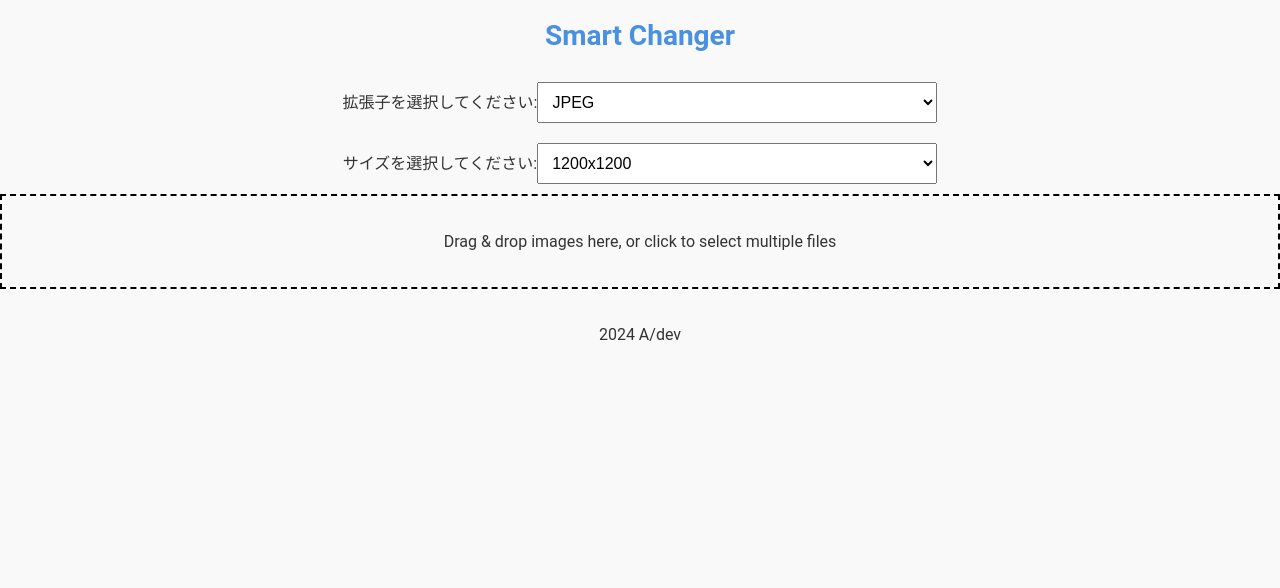
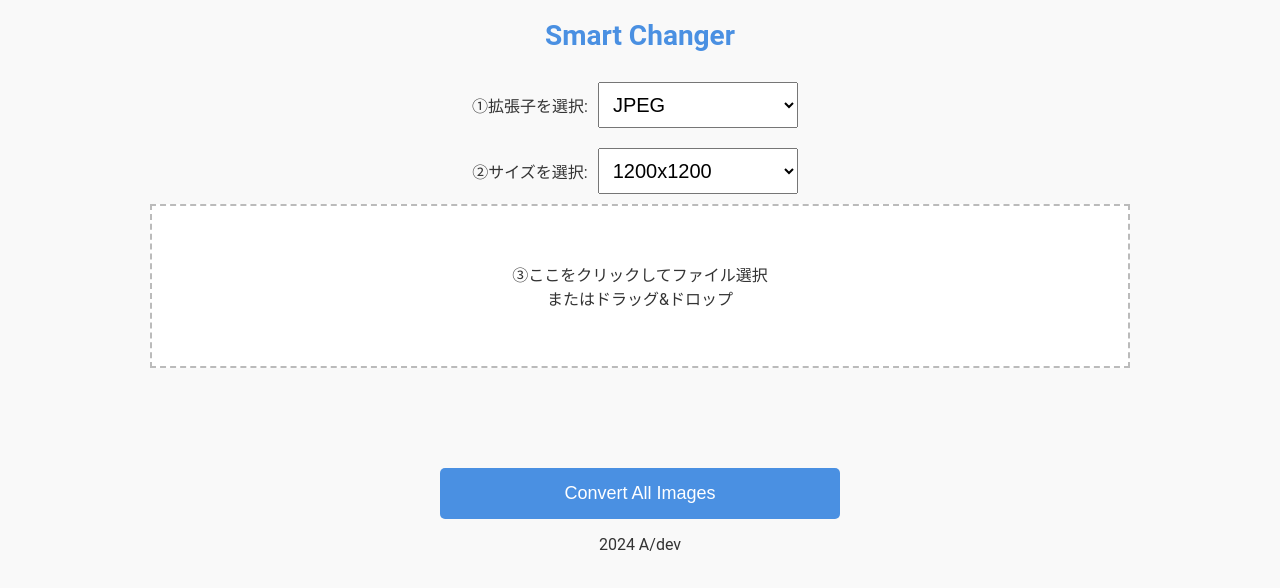
Before and after one commit to FUFU222/Smart-Changer, a React (Create React App) app: page / in a window 1280 px wide. Shown: the top 588 px of the page. Built offline with nearby package versions, Linux system fonts and the light colour scheme.

Commit message:
セレクターとドロップエリアのの表示改善

```diff
--- a/src/App.css
+++ b/src/App.css
@@ -1,3 +1,36 @@
+.container {
+  display: flex;
+  flex-wrap: wrap;
+  gap: 20px;
+  margin-top: 20px;
+  justify-content: center;
+}
+
+.image-item {
+  width: 150px;
+  display: flex;
+  flex-direction: column;
+  align-items: center;
+  border: 1px solid #ddd;
+  padding: 10px;
+}
+
+.image-item img {
+  width: 100%;
+  height: 100%;
+  object-fit: cover;
+  margin-bottom: 10px;
+}
+
+.convert-button {
+  width: 100%;
+  padding: 15px;
+  font-size: 18px;
+  margin-top: 20px;
+}
+
+
+
 /* Global Styles */
 body {
   font-family: 'Roboto', sans-serif;
@@ -28,8 +61,10 @@ h1 {
 }
 
 .dropzone {
+  width: 70%;
   border: 2px dashed #bbb;
   padding: 40px;
+  margin: 0 auto;
   text-align: center;
   background-color: #fff;
   margin-bottom: 20px;
@@ -61,10 +96,10 @@ button:hover {
 /* Select Styles */
 select {
   width: 100%;
-  max-width: 400px;
-  margin: 10px 0;
+  max-width: 200px;
+  margin: 10px;
   padding: 10px;
-  font-size: 16px;
+  font-size: 20px;
 }
 
 /* App Logo Animation */
--- a/src/components/Dropzone.js
+++ b/src/components/Dropzone.js
@@ -8,9 +8,10 @@ const Dropzone = ({ onDrop }) => {
   });
 
   return (
-    <div {...getRootProps()} style={{ border: '2px dashed #000', padding: '20px', textAlign: 'center' }}>
+    <div {...getRootProps()} className='dropzone'>
       <input {...getInputProps()} />
-      <p>Drag & drop images here, or click to select multiple files</p>
+      <p>③ここをクリックしてファイル選択
+        <br/>またはドラッグ&ドロップ</p>
     </div>
   );
 };
--- a/src/components/FormatSelector.js
+++ b/src/components/FormatSelector.js
@@ -3,7 +3,7 @@ import React from 'react';
 const FormatSelector = ({ outputFormat, setOutputFormat }) => {
   return (
     <div>
-      <label>拡張子を選択してください:</label>
+      <label>①拡張子を選択:</label>
       <select value={outputFormat} onChange={(e) => setOutputFormat(e.target.value)}>
         <option value="jpeg">JPEG</option>
         <option value="png">PNG</option>
--- a/src/components/ImageConverter.js
+++ b/src/components/ImageConverter.js
@@ -26,7 +26,7 @@ const ImageConverter = () => {
     setUploadedImages(prevImages => [...prevImages, ...newImages]);
   };
 
-  const convertImage = async (image) => {
+  const convertAllImages = async () => {
     let width, height;
     if (selectedSize === 'custom') {
       width = customWidth;
@@ -37,13 +37,13 @@ const ImageConverter = () => {
       height = selectedOption.height;
     }
 
-    if (width && height && image.file) {
+    if (width && height && uploadedImages.length > 0) {
+      try {
+        for (const image of uploadedImages) {
           const options = {
             maxWidthOrHeight: Math.max(width, height),
             useWebWorker: true,
           };
-
-      try {
           const compressedImage = await imageCompression(image.file, options);
           const convertedBlob = await imageCompression(compressedImage, { fileType: `image/${outputFormat}` });
           const downloadUrl = URL.createObjectURL(convertedBlob);
@@ -54,14 +54,14 @@ const ImageConverter = () => {
           document.body.appendChild(link);
           link.click();
           document.body.removeChild(link);
-
-        alert(`Image converted to ${outputFormat} with size ${width}x${height} and compressed.`);
+        }
+        alert('All images have been converted and downloaded.');
       } catch (error) {
-        alert('An error occurred while converting the image.');
+        alert('An error occurred while converting the images.');
         console.error(error);
       }
     } else {
-      alert('Please upload a valid image and specify the size.');
+      alert('Please upload valid images and specify the size.');
     }
   };
 
@@ -78,18 +78,14 @@ const ImageConverter = () => {
         setCustomHeight={setCustomHeight}
       />
       <Dropzone onDrop={onDrop} />
-      <div style={{ display: 'flex', flexWrap: 'wrap', gap: '10px', marginTop: '20px' }}>
+      <div className="container">
         {uploadedImages.map((image, index) => (
-          <div key={index} style={{ width: '150px', height: '150px', overflow: 'hidden', border: '1px solid #ddd' }}>
-            <img
-              src={image.url}
-              alt={`Uploaded ${index}`}
-              style={{ width: '100%', height: '100%', objectFit: 'cover' }}
-            />
-            <button onClick={() => convertImage(image)} style={{ marginTop: '10px', width: '100%' }}>Convert</button>
+          <div key={index} className="image-item">
+            <img src={image.url} alt={`Uploaded ${index}`} />
           </div>
         ))}
       </div>
+      <button className="convert-button" onClick={convertAllImages}>Convert All Images</button>
     </div>
   );
 };
--- a/src/components/SizeSelector.js
+++ b/src/components/SizeSelector.js
@@ -7,7 +7,7 @@ const SizeSelector = ({ standardSizes, selectedSize, setSelectedSize, customWidt
 
   return (
     <div>
-      <label>サイズを選択してください:</label>
+      <label>②サイズを選択:</label>
       <select value={selectedSize} onChange={handleSizeChange}>
         {standardSizes.map((size) => (
           <option key={size.label} value={size.label}>
```
Lines whose indentation alone changed are shown as unchanged.
